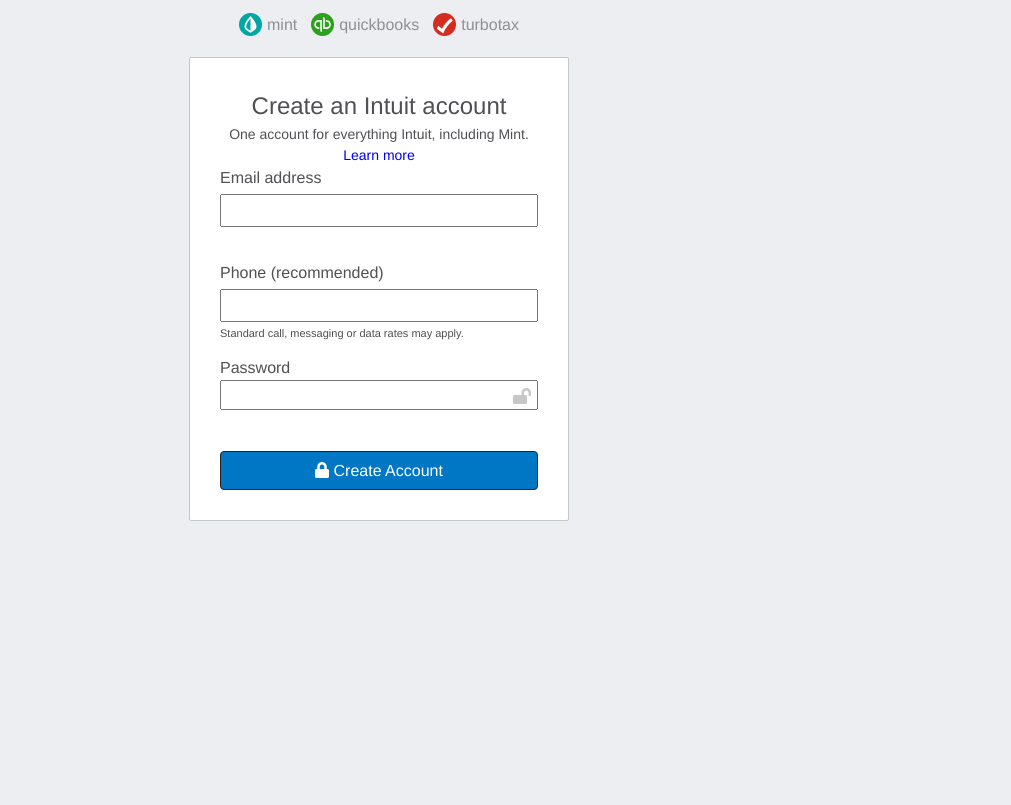
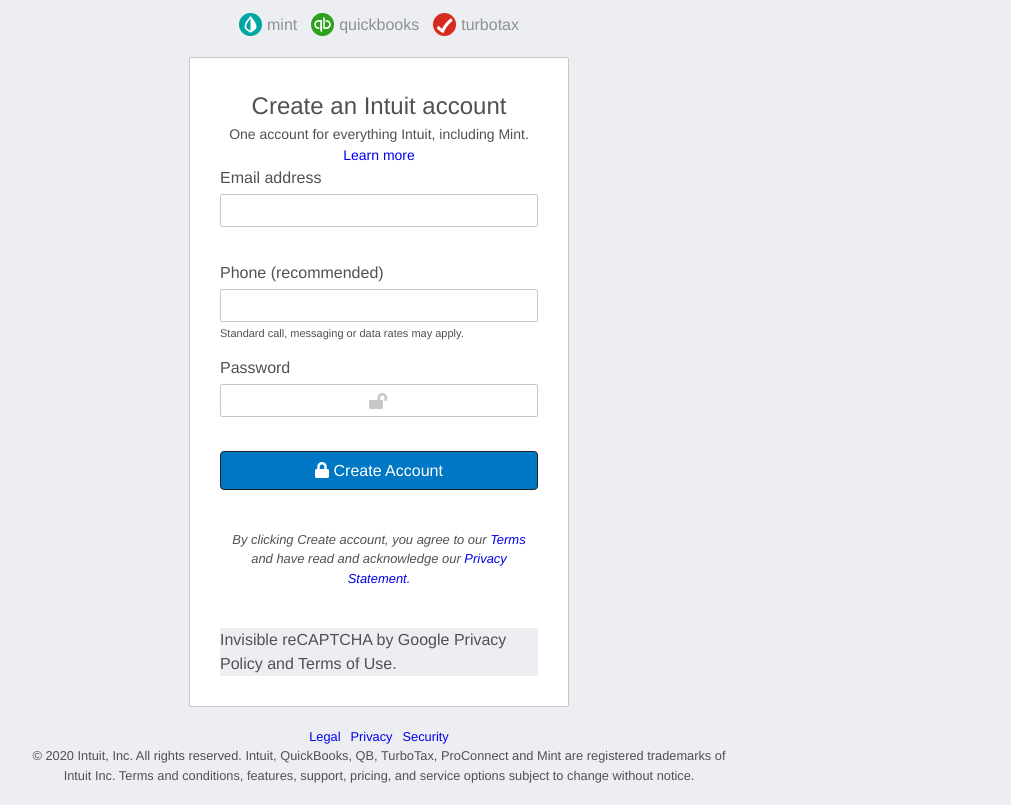
Before and after one commit to Mupa1/HTML-Forms, a plain HTML site: page index.html in a window 1280 px wide. Shown: the part 103-908 px from the top of the page, without its empty margins (261-1272 px from the left). Before the commit the page ends 800 px from the top, so only its background shows below. Drawn offline with Linux system fonts and the light colour scheme.

Commit message:
completed footer

```diff
--- a/index.html
+++ b/index.html
@@ -52,19 +52,29 @@
                 </div>
                 <div class="pass-cont input-box">
                     <label for="pass">Password</label>
-                    <input type="password" name="password" id="password"><i class="fas fa-lock-open"></i> </input>
+                    <input type="password" name="password" id="password"><i class="fas fa-lock-open"></i>
                     <span class="additional-info"></span>
                 </div>
                 <button type="submit" class="fas fa-lock"><span> Create Account</span> </button>
 
             </form>
-            <div class="privacy">
-
+            <div class="privacy-text">
+                    <p>By clicking Create account, you agree to our
+                        <a href="#"> Terms</a> and have read and acknowledge our <a href="#">Privacy Statement.</a></p>
             </div>
             <div class="captcha-text">
-
+                <p>Invisible reCAPTCHA by Google Privacy Policy and Terms of Use.</p>
             </div>
         </div>
     </main>
+    <footer>
+        <ul>
+            <li><a href="#">Legal</a></li>
+            <li><a href="#">Privacy</a></li>
+            <li><a href="#">Security</a></li>
+        </ul>
+        <p>© 2020 Intuit, Inc. All rights reserved. Intuit, QuickBooks, QB, TurboTax, ProConnect and Mint are registered trademarks of Intuit Inc.
+            Terms and conditions, features, support, pricing, and service options subject to change without notice.</p>
+    </footer>
 </body>
 </html>
--- a/style.css
+++ b/style.css
@@ -65,9 +65,14 @@
   display: block;
 }
 
-/* Natural flow and rhythm in articles by default */
-article > * + * {
-  margin-top: 1em;
+/* ul li reset  */
+
+
+ul
+{
+list-style: none;
+padding: 0;
+margin: 0;
 }
 
 /* Inherit fonts for inputs and buttons */
@@ -78,15 +83,6 @@
   font: inherit;
 }
 
-/* Remove all animations and transitions for people that prefer not to see them */
-@media (prefers-reduced-motion: reduce) {
-  * {
-    animation-duration: 0.01ms !important;
-    animation-iteration-count: 1 !important;
-    transition-duration: 0.01ms !important;
-    scroll-behavior: auto !important;
-  }
-}
 a {
     text-decoration: none;
 }
@@ -148,6 +144,8 @@
     flex: 3;
 }
 
+/* header end  */
+
 /* form section */
 main {
     width: 380px;
@@ -194,6 +192,10 @@
     height: 95px;
     display: grid;
 }
+.input-box input {
+    border: 1px solid #c7c7c7;
+    border-radius: 2px;
+}
 .additional-info {
     height: 20px;
     margin: 5px 0;
@@ -205,8 +207,40 @@
     font-size: 100%;
 }
 .pass-cont i {
-    position: relative;
-    left: 293px;
-    top: -22px;
+    position: absolute;
+    left: 630px;
+    top: 496px;
     color: #c7c7c7;
 }
+
+.privacy-text {
+    font-size: 81%;
+    text-align: center;
+    font-style: italic;
+    margin: 40px 0;
+}
+
+.captcha-text {
+    background-color: #eceef1;
+}
+/* form section end */
+
+/* footer  */
+
+footer {
+    width: 700px;
+    margin: auto;
+    padding: 20px 0;
+    text-align: center;
+    font-size: 80%;
+}
+
+footer ul {
+    display: flex;
+    margin: auto;
+    justify-content: center;
+}
+footer li {
+    margin: 0 5px;
+
+}
```
